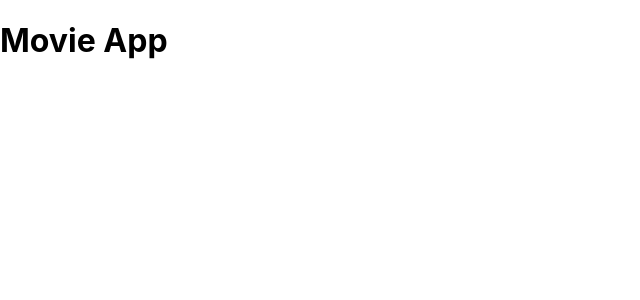
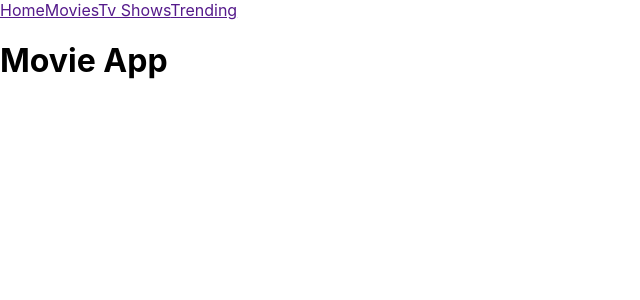
Before and after one commit to joseph-vega12/Movie_App, a React (Create React App) app in the folder movie_app/: page / in a window 1280 px wide. Shown: the top 300 px of the page, without its empty margins (0-640 px from the left). Built offline with nearby package versions, Linux system fonts and the light colour scheme.

Commit message:
implemented react-router and created the components

```diff
--- a/movie_app/package.json
+++ b/movie_app/package.json
@@ -8,6 +8,7 @@
     "@testing-library/user-event": "^12.2.2",
     "react": "^17.0.1",
     "react-dom": "^17.0.1",
+    "react-router-dom": "^5.2.0",
     "react-scripts": "4.0.1",
     "web-vitals": "^0.2.4"
   },
--- a/movie_app/src/App.js
+++ b/movie_app/src/App.js
@@ -1,8 +1,12 @@
+import React from 'react';
+import Nav from './components/Nav';
+
 function App() {
   return (
-    <div>
-      <h1>Movie App</h1>
-    </div>
+      <div>
+        <Nav/>
+        <h1>Movie App</h1>
+      </div>
   );
 }
 
--- /dev/null
+++ b/movie_app/src/components/Nav.js
@@ -0,0 +1,17 @@
+import React from 'react';
+import { Switch, Link } from 'react-router-dom';
+
+function Nav() {
+    return (
+        <header>
+            <nav>
+                <Link>Home</Link>
+                <Link>Movies</Link>
+                <Link>Tv Shows</Link>
+                <Link>Trending</Link>
+            </nav>
+        </header>
+    );
+}
+
+export default Nav;
--- a/movie_app/src/index.js
+++ b/movie_app/src/index.js
@@ -3,10 +3,13 @@ import ReactDOM from 'react-dom';
 import './index.css';
 import App from './App';
 import reportWebVitals from './reportWebVitals';
+import { BrowserRouter as Router } from 'react-router-dom';
 
 ReactDOM.render(
   <React.StrictMode>
-    <App />
+    <Router>
+      <App />
+    </Router>
   </React.StrictMode>,
   document.getElementById('root')
 );
```
Also changed, not shown: movie_app/src/components/Home.js (added, +10 -0 lines), movie_app/src/components/Movies.js (added, +10 -0 lines), movie_app/src/components/Trending .js (added, +10 -0 lines), movie_app/src/components/TvShows.js (added, +10 -0 lines), 2 other files (tests, documents, lock files or other folders).
